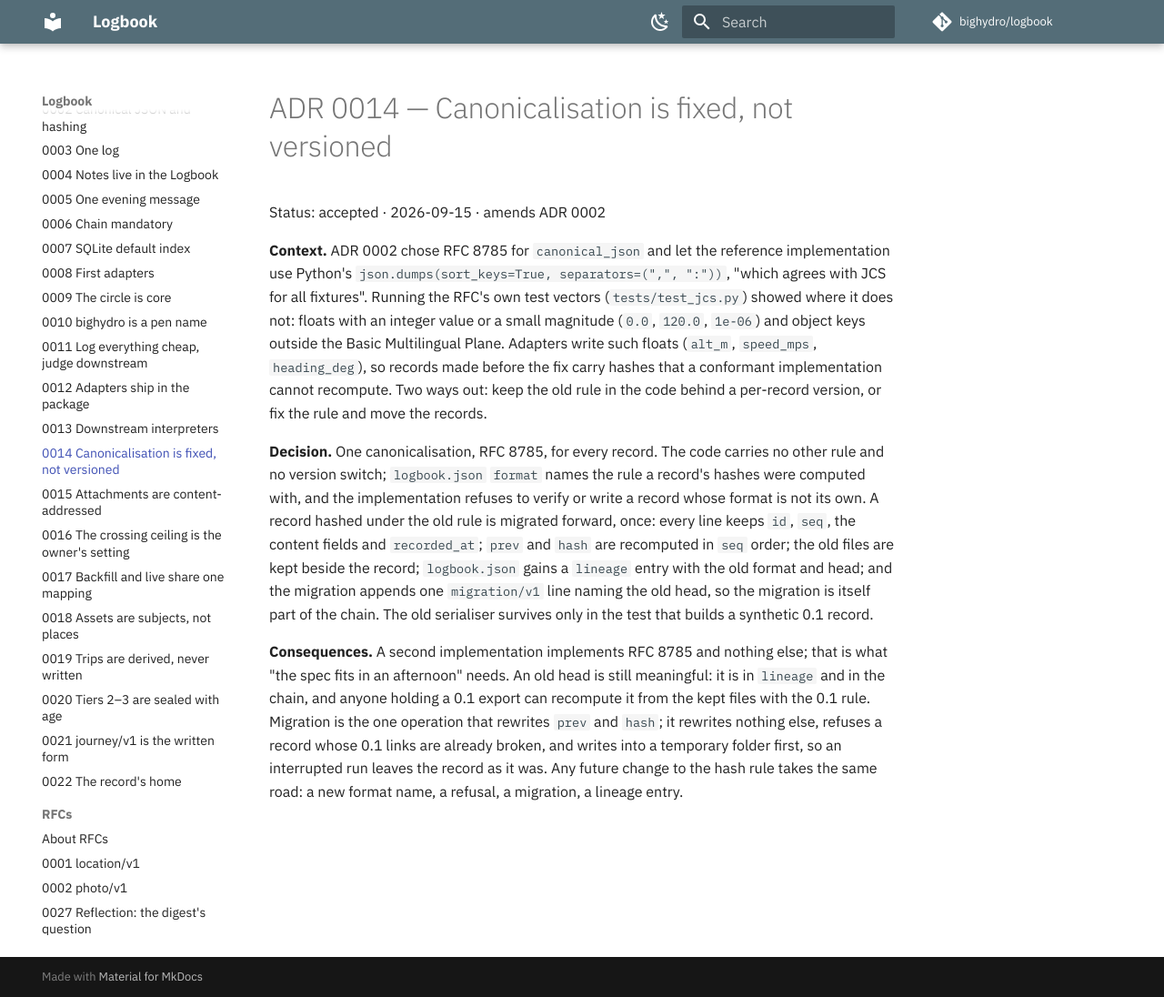
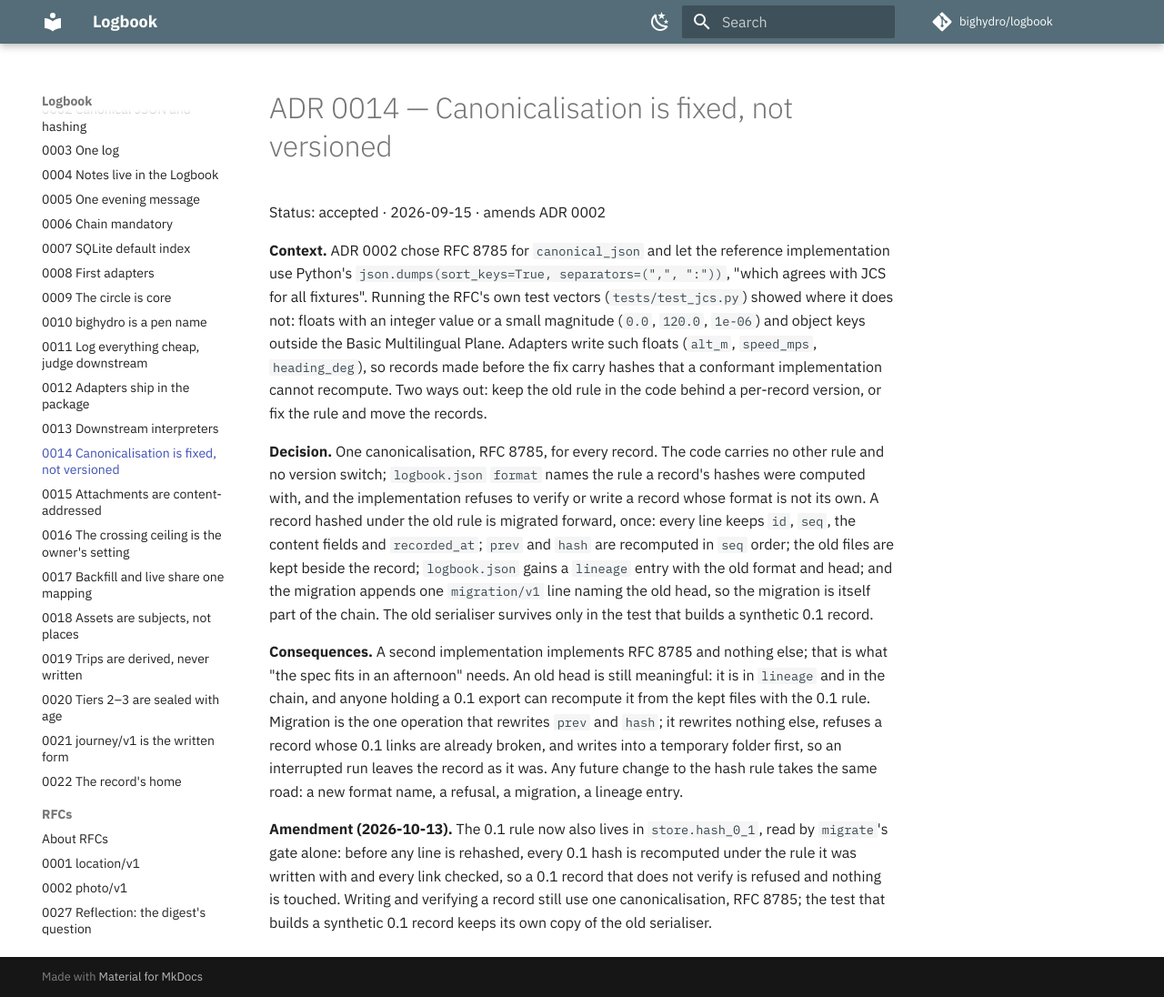
Before and after one commit to bighydro/logbook, an MkDocs documentation site: the page built from docs/adr/0014-canonicalisation-is-fixed-not-versioned.md, in a window 1280 px wide and 1096 px high. Shown: the whole window at 91% size. Built offline with MkDocs 1.6.1 and Material for MkDocs 9.7.7, drawn with Linux system fonts in a browser that asks for light colours; comment, search, counter and statistics services are not loaded.

Commit message:
docs: ADR 0014 amendment — the 0.1 hash rule also lives in store.hash_0_1, for migrate's gate
Co-Authored-By: Claude Opus 5.5 <noreply@anthropic.com>
Signed-off-by: bighydro <122497530+bighydro@users.noreply.github.com>

```diff
--- a/docs/adr/0014-canonicalisation-is-fixed-not-versioned.md
+++ b/docs/adr/0014-canonicalisation-is-fixed-not-versioned.md
@@ -7,3 +7,5 @@ Status: accepted · 2026-09-15 · amends ADR 0002
 **Decision.** One canonicalisation, RFC 8785, for every record. The code carries no other rule and no version switch; `logbook.json` `format` names the rule a record's hashes were computed with, and the implementation refuses to verify or write a record whose format is not its own. A record hashed under the old rule is migrated forward, once: every line keeps `id`, `seq`, the content fields and `recorded_at`; `prev` and `hash` are recomputed in `seq` order; the old files are kept beside the record; `logbook.json` gains a `lineage` entry with the old format and head; and the migration appends one `migration/v1` line naming the old head, so the migration is itself part of the chain. The old serialiser survives only in the test that builds a synthetic 0.1 record.
 
 **Consequences.** A second implementation implements RFC 8785 and nothing else; that is what "the spec fits in an afternoon" needs. An old head is still meaningful: it is in `lineage` and in the chain, and anyone holding a 0.1 export can recompute it from the kept files with the 0.1 rule. Migration is the one operation that rewrites `prev` and `hash`; it rewrites nothing else, refuses a record whose 0.1 links are already broken, and writes into a temporary folder first, so an interrupted run leaves the record as it was. Any future change to the hash rule takes the same road: a new format name, a refusal, a migration, a lineage entry.
+
+**Amendment (2026-10-13).** The 0.1 rule now also lives in `store.hash_0_1`, read by `migrate`'s gate alone: before any line is rehashed, every 0.1 hash is recomputed under the rule it was written with and every link checked, so a 0.1 record that does not verify is refused and nothing is touched. Writing and verifying a record still use one canonicalisation, RFC 8785; the test that builds a synthetic 0.1 record keeps its own copy of the old serialiser.
```
